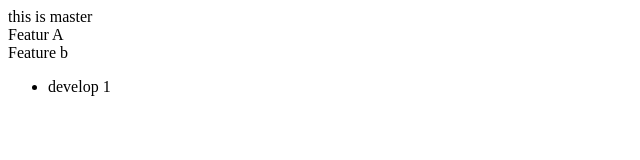
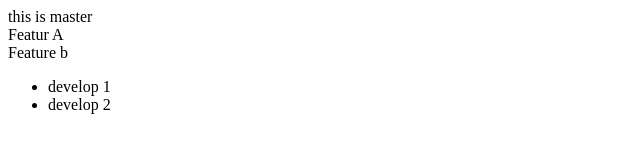
Before and after one commit to ksy70029/group_project, a plain HTML site: page index.html in a window 1280 px wide. Shown: the full height of the page, 0-640 px from the left. Drawn offline with Linux system fonts and the light colour scheme.

Commit message:
add develop 2

```diff
--- a/index.html
+++ b/index.html
@@ -11,6 +11,7 @@
 		<br />Feature b
 		<ul>
 			<li>develop 1</li>
+			<li>develop 2</li>
 		</ul>
 	</body>
 </html>
```
